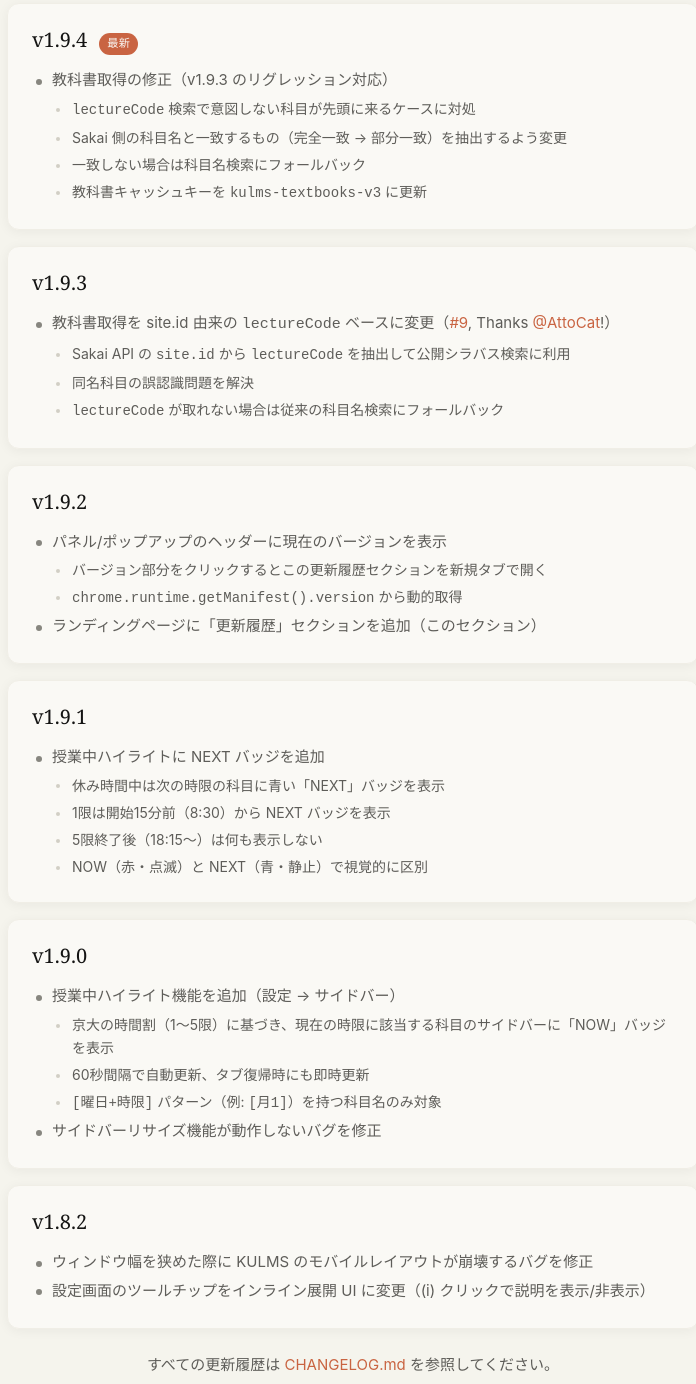
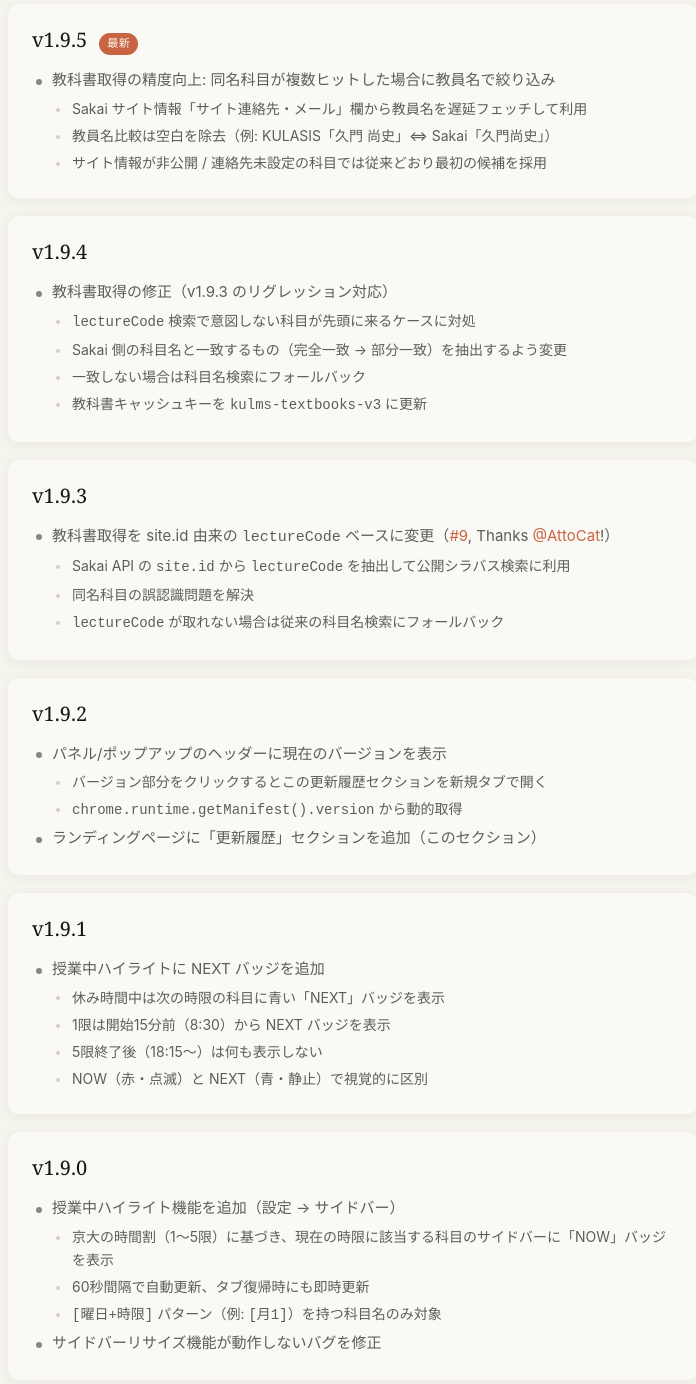
Before and after one commit to Radian0523/kulms-extension, a browser extension: page docs/index.html in a window 1280 px wide. Shown: the part 1964-3348 px from the top of the page, without its empty margins (287-983 px from the left). Drawn offline with Linux system fonts and the light colour scheme.

Commit message:
docs: v1.9.5 リリースノート + バージョン更新
Co-Authored-By: Claude Opus 4.6 <noreply@anthropic.com>

```diff
--- a/docs/index.html
+++ b/docs/index.html
@@ -347,8 +347,23 @@ a:hover{text-decoration:underline}
 
   <article class="release">
     <div class="release-head">
+      <span class="release-version">v1.9.5</span>
+      <span class="release-latest">最新</span>
+    </div>
+    <ul>
+      <li>教科書取得の精度向上: 同名科目が複数ヒットした場合に教員名で絞り込み
+        <ul>
+          <li>Sakai サイト情報「サイト連絡先・メール」欄から教員名を遅延フェッチして利用</li>
+          <li>教員名比較は空白を除去（例: KULASIS「久門 尚史」⇔ Sakai「久門尚史」）</li>
+          <li>サイト情報が非公開 / 連絡先未設定の科目では従来どおり最初の候補を採用</li>
+        </ul>
+      </li>
+    </ul>
+  </article>
+
+  <article class="release">
+    <div class="release-head">
       <span class="release-version">v1.9.4</span>
-      <span class="release-latest">最新</span>
     </div>
     <ul>
       <li>教科書取得の修正（v1.9.3 のリグレッション対応）
@@ -424,16 +439,6 @@ a:hover{text-decoration:underline}
     </ul>
   </article>
 
-  <article class="release">
-    <div class="release-head">
-      <span class="release-version">v1.8.2</span>
-    </div>
-    <ul>
-      <li>ウィンドウ幅を狭めた際に KULMS のモバイルレイアウトが崩壊するバグを修正</li>
-      <li>設定画面のツールチップをインライン展開 UI に変更（(i) クリックで説明を表示/非表示）</li>
-    </ul>
-  </article>
-
   <p class="changelog-more">
     すべての更新履歴は <a href="https://github.com/Radian0523/kulms-extension/blob/main/CHANGELOG.md" target="_blank" rel="noopener">CHANGELOG.md</a> を参照してください。
   </p>
```
Also changed, not shown: STORE_DESCRIPTION.md (+4 -0 lines), CHANGELOG.md, manifest.json, safari/KULMS+ Extension/Resources/manifest.json.
